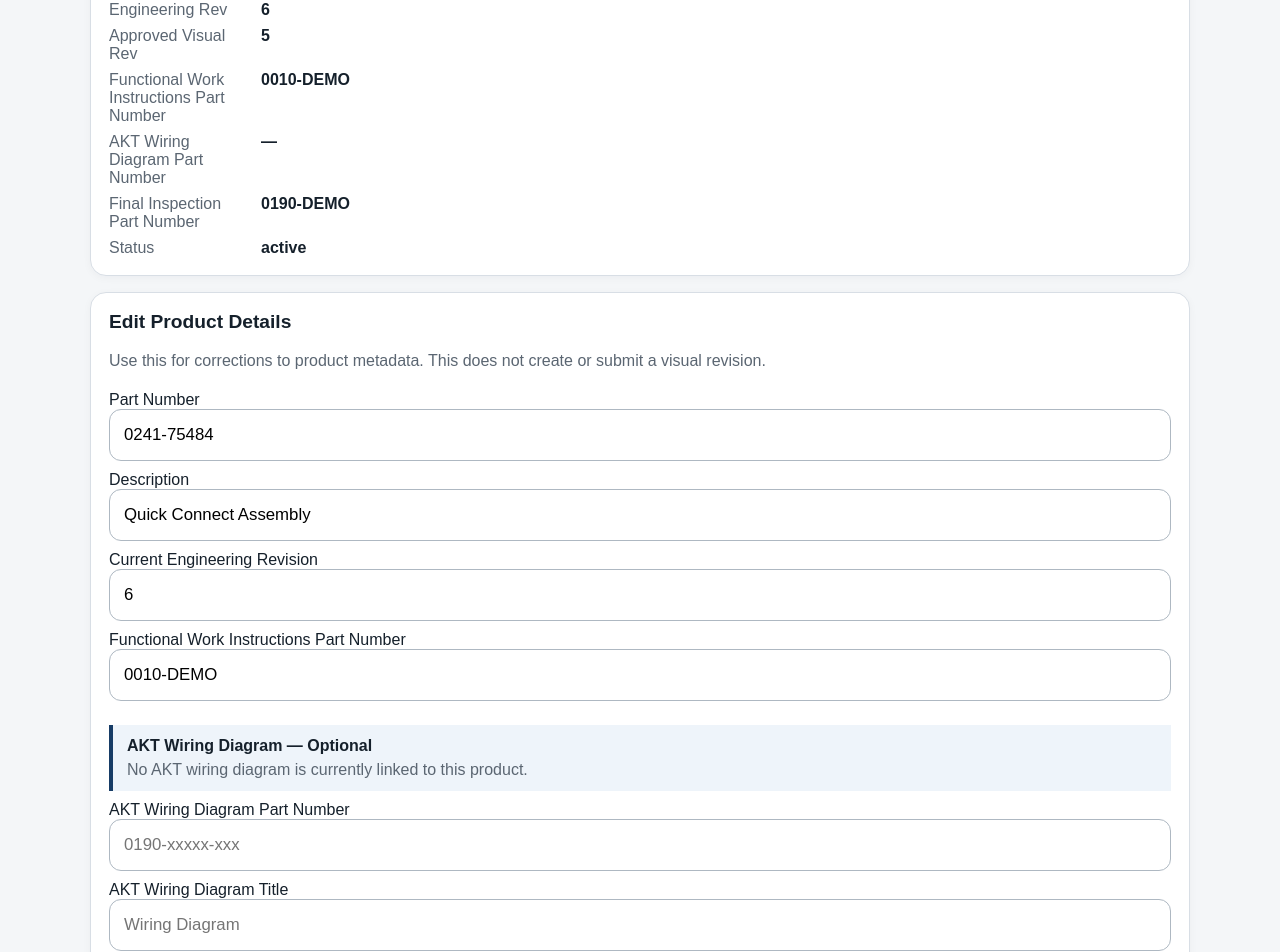
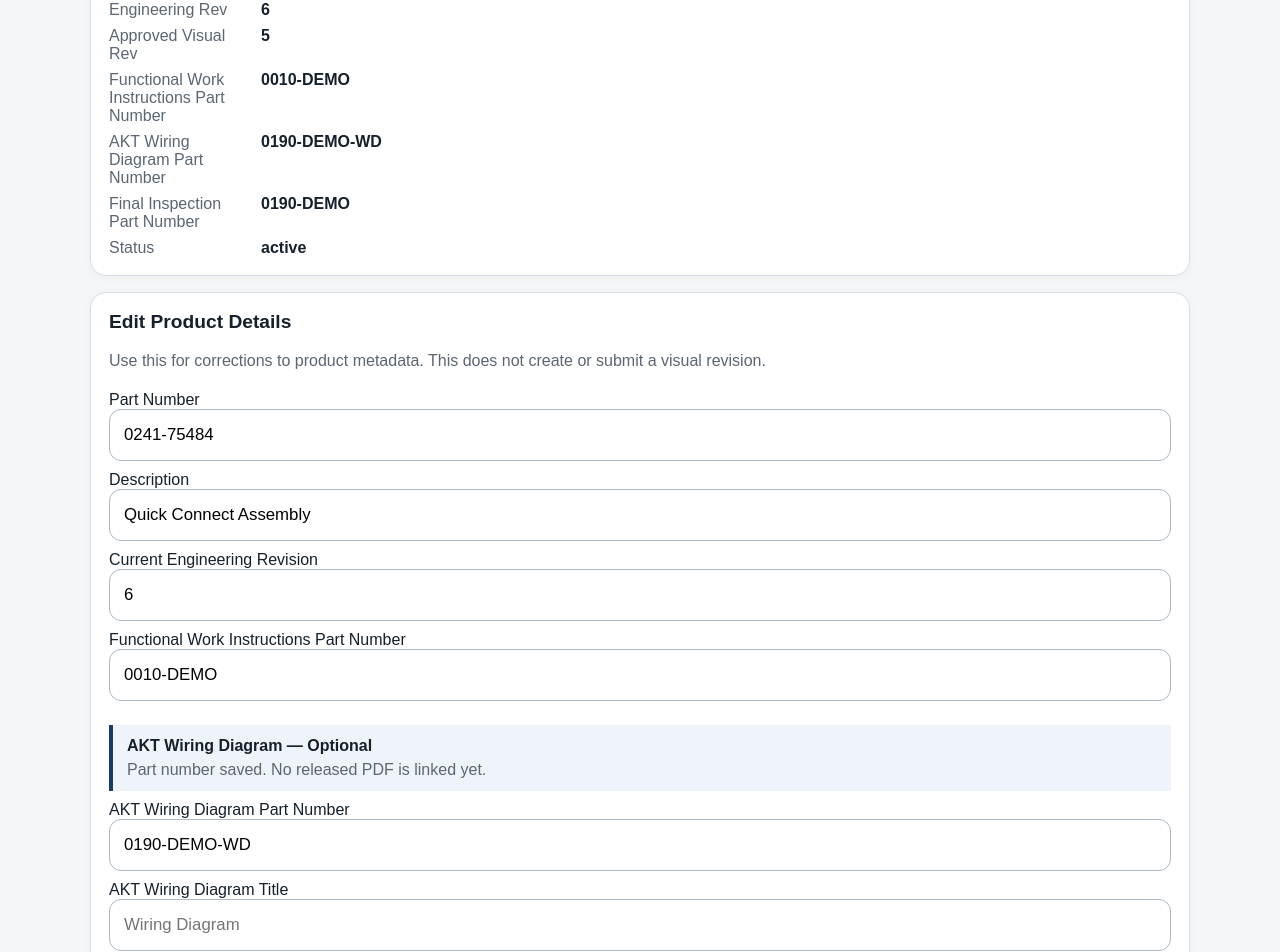
Before and after one commit to quirozr21-ops/production-visual-reference, a Next.js app: page /admin/products/11111111-1111-1111-1111-111111111111 in a window 1280 px wide. Shown: the part 240-1192 px from the top of the page. Built offline with nearby package versions, Linux system fonts and the light colour scheme; no server answers.

Commit message:
Let existing products save wiring part number before PDF

```diff
--- a/src/app/admin/products/[productId]/page.tsx
+++ b/src/app/admin/products/[productId]/page.tsx
@@ -53,11 +53,7 @@ export default async function ControlledProductPage({
           <dt>Approved Visual Rev</dt><dd>{product.current_approved_visual_revision ?? "None"}</dd>
           <dt>Functional Work Instructions Part Number</dt><dd>{product.work_instruction_number ?? "—"}</dd>
           <dt>AKT Wiring Diagram Part Number</dt>
-          <dd>
-            {wiringDiagrams.length > 0
-              ? wiringDiagrams.map((diagram) => diagram.documentNumber).join(", ")
-              : "—"}
-          </dd>
+          <dd>{product.akt_wiring_diagram_part_number ?? "—"}</dd>
           <dt>Final Inspection Part Number</dt><dd>{product.final_inspection_part_number ?? "—"}</dd>
           <dt>Status</dt><dd>{product.status}</dd>
         </dl>
@@ -108,11 +104,14 @@ export default async function ControlledProductPage({
             <div className="note-box">
               <strong>AKT Wiring Diagram — Optional</strong>
               <div className="muted" style={{ marginTop: 6 }}>
-                {wiringDiagrams.length > 0
-                  ? `Currently linked: ${wiringDiagrams
-                      .map((diagram) => diagram.documentNumber)
-                      .join(", ")}`
-                  : "No AKT wiring diagram is currently linked to this product."}
+                {wiringDiagrams.some(
+                  (diagram) =>
+                    diagram.documentNumber === product.akt_wiring_diagram_part_number,
+                )
+                  ? "A released PDF is linked to this wiring diagram part number."
+                  : product.akt_wiring_diagram_part_number
+                    ? "Part number saved. No released PDF is linked yet."
+                    : "No AKT wiring diagram part number is currently set."}
               </div>
             </div>
             <label>
@@ -120,6 +119,7 @@ export default async function ControlledProductPage({
               <input
                 className="input"
                 name="wiringDiagramNumber"
+                defaultValue={product.akt_wiring_diagram_part_number ?? ""}
                 placeholder="0190-xxxxx-xxx"
               />
             </label>
@@ -141,7 +141,7 @@ export default async function ControlledProductPage({
               />
             </label>
             <p className="muted">
-              To add a wiring diagram to this existing product, enter its part number and select the released PDF. PDF only, maximum 12 MB.
+              You can save the part number now and upload the released PDF later. If uploading a PDF, it must be 12 MB or smaller.
             </p>
             <label>
               Final Inspection Part Number
```
